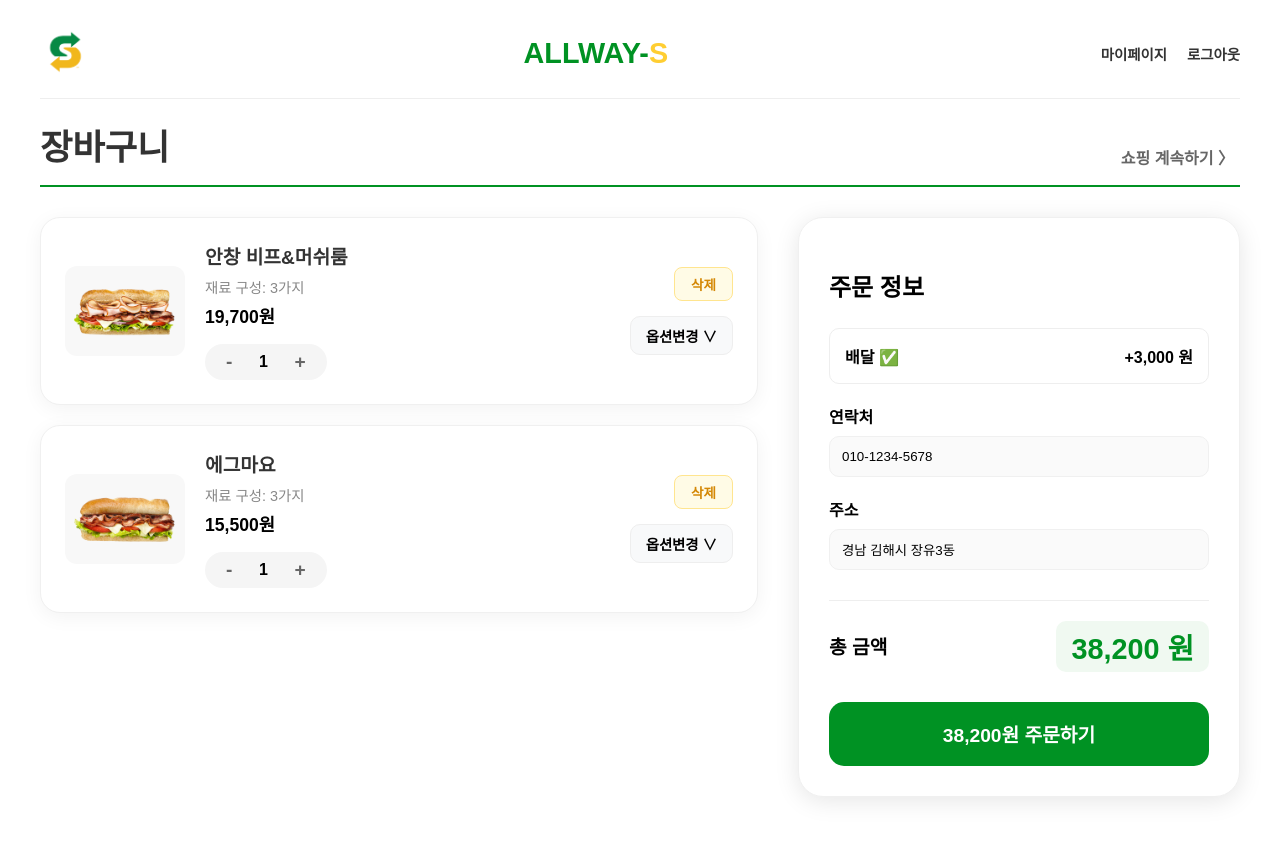
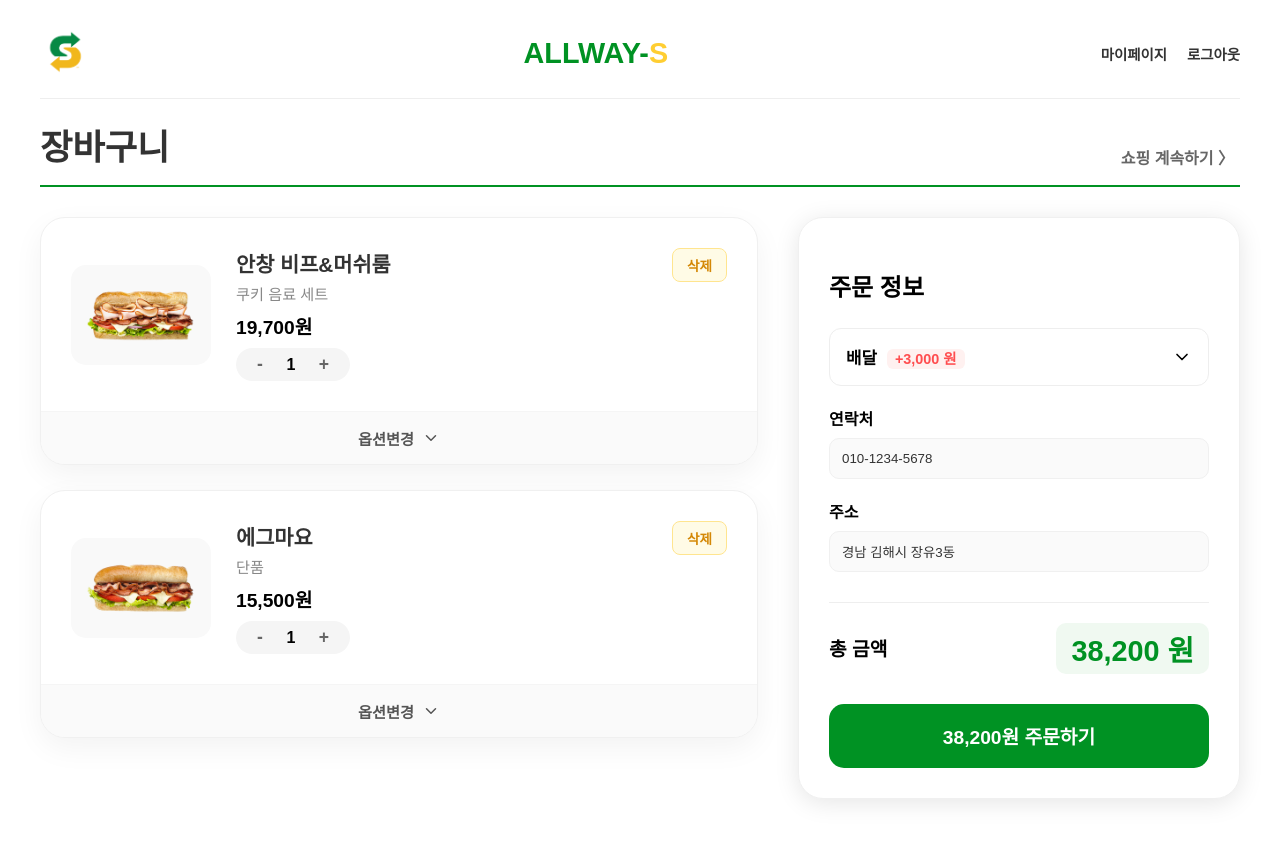
Before and after one commit to allway-s/allway_s, a React (Vite) app in the folder allways_front/: page /cart in a window 1280 px wide. Shown: the top 842 px of the page. Built offline with nearby package versions, Linux system fonts and the light colour scheme.

Commit message:
feat: 비로그인 블러처리, 장바구니 페이지 배송 방법 및 주문상품 옵션 선택  레이아웃 수정

```diff
--- a/allways_front/src/pages/CartPage/CartPage.jsx
+++ b/allways_front/src/pages/CartPage/CartPage.jsx
@@ -5,69 +5,73 @@
 import MainLogo from '../../assets/images/MainUpperImages/MainLogo.png';
 import OrderImg1 from '../../assets/images/PresetImages/PresetImage1.png';
 import OrderImg2 from '../../assets/images/PresetImages/PresetImage2.png';
+import { ChevronDown, ChevronUp } from 'lucide-react';
 
 const CartPage = () => {
   const navigate = useNavigate();
 
   const [cartItems, setCartItems] = useState([
-    {
-      id: 1,
-      name: "안창 비프&머쉬룸",
-      ingredientIds: [10, 22, 35],
-      price: 19700,
-      quantity: 1,
-      image: OrderImg1
-    },
-    {
-      id: 2,
-      name: "에그마요",
-      ingredientIds: [5, 12, 40],
-      price: 15500,
-      quantity: 1,
-      image: OrderImg2
-    }
+    { id: 1, name: "안창 비프&머쉬룸", ingredientIds: [10, 22, 35], price: 19700, quantity: 1, image: OrderImg1, selectedOption: "쿠키 음료 세트" },
+    { id: 2, name: "에그마요", ingredientIds: [5, 12, 40], price: 15500, quantity: 1, image: OrderImg2, selectedOption: "단품" }
   ]);
 
-  // 수량 변경 함수
+  const [isDropdownOpen, setIsDropdownOpen] = useState(false);
+  const [orderType, setOrderType] = useState('배달');
+  const [deliveryFee, setDeliveryFee] = useState(3000);
+  const [openOptionId, setOpenOptionId] = useState(null);
+
+  const orderOptions = [
+    { label: '배달', fee: 3000 },
+    { label: '픽업', fee: 0 },
+    { label: '매장에서 취식', fee: 0 }
+  ];
+
+  const productOptions = ["단품", "쿠키 음료 세트", "웨지 감자 세트"];
+
+  // ✅ 추가된 handleOrder 함수
+  const handleOrder = () => {
+    if (cartItems.length === 0) {
+      alert("장바구니가 비어있습니다. 상품을 담아주세요!");
+      return;
+    }
+
+    const confirmMessage = `${orderType}(으)로 총 ${totalPrice.toLocaleString()}원을 주문하시겠습니까?`;
+
+    if (window.confirm(confirmMessage)) {
+      // 실제 서비스라면 여기서 API 호출을 진행합니다.
+      alert("주문이 성공적으로 접수되었습니다!");
+      setCartItems([]); // 주문 완료 후 장바구니 비우기
+      navigate('/'); // 메인 페이지로 이동
+    }
+  };
+
   const updateQuantity = (id, delta) => {
     setCartItems(prev => prev.map(item =>
       item.id === id ? { ...item, quantity: Math.max(1, item.quantity + delta) } : item
     ));
   };
 
-  // 삭제 기능: 확인 후 삭제 완료 팝업
   const removeItem = (id) => {
     if (window.confirm("선택한 상품을 삭제하시겠습니까?")) {
       setCartItems(prev => prev.filter(item => item.id !== id));
-      alert("상품이 장바구니에서 삭제되었습니다.");
     }
   };
 
-// ✅ 주문하기 로직: 확인 -> 초기화 -> 완료 알림 -> 이동
-  const handleOrder = () => {
-    if (cartItems.length === 0) {
-      alert("장바구니가 비어있습니다.");
-      return;
-    }
-
-    // 1. 주문 의사 확인
-    if (window.confirm("주문하시겠습니까?")) {
-
-      // 2. 장바구니 상태 초기화 (백엔드 연결 시 여기서 API 호출)
-      setCartItems([]);
-
-      // 3. 최종 완료 알림
-      alert("주문이 완료되었습니다!");
-
-      // 4. 메인 페이지로 이동
-      navigate('/');
-    }
+  const handleTypeSelect = (opt) => {
+    setOrderType(opt.label);
+    setDeliveryFee(opt.fee);
+    setIsDropdownOpen(false);
   };
 
-  // 금액 계산 로직
+  const handleOptionSelect = (itemId, option) => {
+    setCartItems(prev => prev.map(item =>
+      item.id === itemId ? { ...item, selectedOption: option } : item
+    ));
+    setOpenOptionId(null);
+  };
+
   const subTotal = cartItems.reduce((acc, item) => acc + (item.price * item.quantity), 0);
-  const deliveryFee = cartItems.length > 0 ? 3000 : 0;
-  const totalPrice = subTotal + deliveryFee;
+  const totalPrice = cartItems.length > 0 ? subTotal + deliveryFee : 0;
 
   return (
     <div css={S.container}>
@@ -95,15 +99,17 @@
         <div css={S.cartList}>
           {cartItems.length > 0 ? (
             cartItems.map(item => (
-              <div key={item.id} css={S.cartItem}>
-                <div className="left-group">
+              <div key={item.id} css={S.cartItemCard}>
+                <div className="item-main">
+                  <div className="info-flex">
                     <div css={S.itemImage}>
                       <img src={item.image} alt={item.name} />
                     </div>
                     <div css={S.itemInfo}>
                       <span className="item-name">{item.name}</span>
-                    <span className="item-option">재료 구성: {item.ingredientIds.length}가지</span>
+                      <span className="item-sub">{item.selectedOption}</span>
                       <span className="item-price">{(item.price * item.quantity).toLocaleString()}원</span>
+
                       <div css={S.quantityControl}>
                         <button onClick={() => updateQuantity(item.id, -1)}>-</button>
                         <span>{item.quantity}</span>
@@ -111,16 +117,33 @@
                       </div>
                     </div>
                   </div>
+                  <button className="delete-icon-btn" onClick={() => removeItem(item.id)}>삭제</button>
+                </div>
 
-                <div className="right-group">
-                  <button css={S.deleteButton} onClick={() => removeItem(item.id)}>삭제</button>
-                  <button css={S.optionButton}>옵션변경 ∨</button>
+                <div css={S.itemOptionDropdown}>
+                  <div
+                    className="dropdown-header"
+                    onClick={() => setOpenOptionId(openOptionId === item.id ? null : item.id)}
+                  >
+                    <span>옵션변경</span>
+                    {openOptionId === item.id ? <ChevronUp size={18} /> : <ChevronDown size={18} />}
+                  </div>
+
+                  {openOptionId === item.id && (
+                    <ul className="option-list">
+                      {productOptions.map(opt => (
+                        <li key={opt} onClick={() => handleOptionSelect(item.id, opt)}>
+                          {opt}
+                        </li>
+                      ))}
+                    </ul>
+                  )}
                 </div>
               </div>
             ))
           ) : (
-            <div style={{ textAlign: 'center', padding: '100px 0', color: '#999', fontSize: '1.1rem' }}>
-              장바구니에 담긴 상품이 없습니다.
+            <div style={{ textAlign: 'center', padding: '100px 0', color: '#999', fontSize: '1.2rem' }}>
+              장바구니가 비어있습니다.
             </div>
           )}
         </div>
@@ -129,8 +152,26 @@
           <h2>주문 정보</h2>
           <div css={S.infoSection}>
             <div css={S.typeSelector}>
-              <div className="type-item">배달 ✅ <span>+{deliveryFee.toLocaleString()} 원</span></div>
+              <div className="selected-item" onClick={() => setIsDropdownOpen(!isDropdownOpen)}>
+                <div>
+                  <span>{orderType}</span>
+                  {deliveryFee > 0 && <span className="fee-highlight">+{deliveryFee.toLocaleString()} 원</span>}
                 </div>
+                {isDropdownOpen ? <ChevronUp size={20} /> : <ChevronDown size={20} />}
+              </div>
+
+              {isDropdownOpen && (
+                <ul className="options-list">
+                  {orderOptions.map((opt) => (
+                    <li key={opt.label} onClick={() => handleTypeSelect(opt)}>
+                      <span>{opt.label}</span>
+                      {opt.fee > 0 && <span className="fee-text">+{opt.fee.toLocaleString()} 원</span>}
+                    </li>
+                  ))}
+                </ul>
+              )}
+            </div>
+
             <div className="label-group">
               <label>연락처</label>
               <input type="text" value="010-1234-5678" readOnly />
@@ -140,6 +181,7 @@
               <input type="text" value="경남 김해시 장유3동" readOnly />
             </div>
           </div>
+
           <div css={S.totalPriceArea}>
             <span>총 금액</span>
             <strong>{totalPrice.toLocaleString()} 원</strong>
--- a/allways_front/src/pages/CartPage/CartPage.styles.js
+++ b/allways_front/src/pages/CartPage/CartPage.styles.js
@@ -76,91 +76,123 @@
     flex: 1;
     display: flex;
     flex-direction: column;
-    gap: 20px;
+    gap: 25px;
   `,
 
-  cartItem: css`
+  /* ✅ 도안 반영: 개별 상품 카드 스타일 */
+  cartItemCard: css`
     background: #fff;
-    border-radius: 20px;
-    padding: 24px;
-    box-shadow: 0 4px 20px rgba(0, 0, 0, 0.05);
-    display: flex;
-    justify-content: space-between;
-    align-items: center;
+    border-radius: 25px;
+    box-shadow: 0 10px 30px rgba(0, 0, 0, 0.05);
     border: 1px solid #f0f0f0;
+    overflow: hidden; /* 하단 드롭다운 포함을 위해 */
+    position: relative;
 
-    .left-group {
+    .item-main {
+      padding: 30px;
       display: flex;
-      align-items: center;
-      gap: 20px;
+      justify-content: space-between;
+      align-items: flex-start;
     }
 
-    .right-group {
+    .info-flex {
       display: flex;
-      flex-direction: column;
-      align-items: flex-end;
-      gap: 15px;
+      gap: 25px;
+      align-items: center;
+    }
+
+    /* 도안처럼 우측 상단에 배치되는 삭제 버튼 */
+    .delete-icon-btn {
+      background: #fffbe6;
+      border: 1px solid #ffe58f;
+      color: #d48806;
+      padding: 6px 14px;
+      border-radius: 8px;
+      font-size: 0.85rem;
+      font-weight: 700;
+      cursor: pointer;
+      transition: all 0.2s;
+      &:hover { background: #fff1b8; }
     }
   `,
 
   itemImage: css`
-    width: 120px;
-    height: 90px;
-    background: #f8f8f8;
-    border-radius: 12px;
+    width: 140px;
+    height: 100px;
+    background: #f9f9f9;
+    border-radius: 15px;
     display: flex;
     justify-content: center;
     align-items: center;
-    overflow: hidden;
-    img { width: 100%; height: 100%; object-fit: contain; }
+    img { width: 90%; height: 90%; object-fit: contain; }
   `,
 
   itemInfo: css`
     display: flex;
     flex-direction: column;
-    gap: 6px;
-    .item-name { font-size: 1.2rem; font-weight: 700; color: #333; }
-    .item-option { color: #888; font-size: 0.9rem; }
-    .item-price { font-size: 1.1rem; font-weight: 700; color: #000; }
+    gap: 4px;
+    .item-name { font-size: 1.3rem; font-weight: 800; color: #333; }
+    .item-sub { color: #888; font-size: 0.95rem; }
+    .item-price { font-size: 1.2rem; font-weight: 700; color: #000; margin: 4px 0; }
   `,
 
   quantityControl: css`
     display: flex;
     align-items: center;
-    gap: 15px;
+    gap: 12px;
     background: #f5f5f5;
-    padding: 6px 15px;
-    border-radius: 30px;
-    margin-top: 10px;
+    padding: 5px 15px;
+    border-radius: 20px;
     width: fit-content;
-    button { border: none; background: none; cursor: pointer; font-size: 1.2rem; font-weight: bold; color: #666; }
+    button { border: none; background: none; cursor: pointer; font-size: 1.1rem; font-weight: bold; color: #666; }
     span { font-weight: 700; min-width: 20px; text-align: center; }
   `,
 
-  /* ✅ 연한 노란색 삭제 버튼 디자인 */
-  deleteButton: css`
-    background: #fffbe6; /* 아주 연한 노란색 */
-    border: 1px solid #ffe58f; /* 노란색 테두리 */
-    color: #d48806; /* 짙은 황금색 글자 */
-    padding: 6px 16px;
-    border-radius: 8px;
-    font-size: 0.85rem;
-    font-weight: 700;
-    cursor: pointer;
-    transition: all 0.2s;
-    &:hover { background: #fff1b8; border-color: #ffcc00; }
-  `,
+  /* ✅ 도안 반영: 상품 카드 하단 옵션변경 드롭다운 */
+  itemOptionDropdown: css`
+    border-top: 1px solid #f5f5f5;
+    background: #fafafa;
 
-  optionButton: css`
-    border: 1px solid #eee;
-    background: #f8f9fa;
-    padding: 8px 15px;
-    border-radius: 10px;
-    font-weight: 600;
-    font-size: 0.9rem;
-    cursor: pointer;
-    transition: background 0.2s;
-    &:hover { background: #f1f1f1; }
+    .dropdown-header {
+      padding: 15px;
+      display: flex;
+      justify-content: center;
+      align-items: center;
+      gap: 8px;
+      cursor: pointer;
+      color: #555;
+      font-weight: 700;
+      font-size: 0.95rem;
+      transition: background 0.2s;
+      &:hover { background: #f0f0f0; }
+    }
+
+    .option-list {
+      list-style: none;
+      padding: 5px 0;
+      margin: 0;
+      background: #fff;
+      border-top: 1px solid #eee;
+      animation: slideDown 0.2s ease-out;
+
+      @keyframes slideDown {
+        from { opacity: 0; max-height: 0; }
+        to { opacity: 1; max-height: 200px; }
+      }
+
+      li {
+        padding: 12px 30px;
+        font-size: 0.95rem;
+        font-weight: 600;
+        border-bottom: 1px solid #f9f9f9;
+        cursor: pointer;
+        &:hover {
+          background: #f0f9f1;
+          color: #009223;
+        }
+        &:last-child { border-bottom: none; }
+      }
+    }
   `,
 
   orderSidebar: css`
@@ -185,15 +217,69 @@
       flex-direction: column;
       gap: 8px;
       label { font-weight: 700; font-size: 1rem; }
-      input { padding: 12px; border: 1px solid #f0f0f0; background: #fafafa; border-radius: 10px; }
+      input {
+        padding: 12px;
+        border: 1px solid #f0f0f0;
+        background: #fafafa;
+        border-radius: 10px;
+        font-family: inherit;
+        color: #333;
+      }
     }
   `,
 
   typeSelector: css`
-    border: 1px solid #eee;
-    border-radius: 10px;
-    padding: 15px;
-    .type-item { display: flex; justify-content: space-between; font-weight: 600; }
+    position: relative;
+    border: 1.5px solid #eee;
+    border-radius: 12px;
+    background: #fff;
+    cursor: pointer;
+    transition: all 0.2s ease;
+    &:hover { border-color: #009223; }
+
+    .selected-item {
+      display: flex;
+      justify-content: space-between;
+      align-items: center;
+      padding: 16px;
+      font-weight: 800;
+      font-size: 1.05rem;
+      .fee-highlight {
+        color: #ff4d4f;
+        margin-left: 10px;
+        background: #fff1f0;
+        padding: 2px 8px;
+        border-radius: 6px;
+        font-size: 0.9rem;
+      }
+    }
+
+    .options-list {
+      position: absolute;
+      top: calc(100% + 5px);
+      left: 0;
+      right: 0;
+      background: #fff;
+      border: 1px solid #eee;
+      border-radius: 12px;
+      list-style: none;
+      padding: 8px 0;
+      margin: 0;
+      z-index: 100;
+      box-shadow: 0 10px 25px rgba(0,0,0,0.1);
+      overflow: hidden;
+      li {
+        padding: 12px 16px;
+        display: flex;
+        justify-content: space-between;
+        align-items: center;
+        font-size: 1rem;
+        font-weight: 600;
+        color: #555;
+        &:hover { background: #f0f9f1; color: #009223; }
+        .fee-text { color: #ff4d4f; font-weight: 700; font-size: 0.9rem; }
+      }
+    }
   `,
 
   totalPriceArea: css`
@@ -205,10 +291,11 @@
     span { font-size: 1.2rem; font-weight: 700; }
     strong {
       font-size: 1.8rem;
-      color: #009223; /* 브랜드색상으로 조화롭게 변경 */
+      color: #009223;
       background: #f0f9f1;
       padding: 5px 15px;
       border-radius: 10px;
+      transition: all 0.3s ease;
     }
   `,
 
@@ -224,6 +311,10 @@
     font-weight: 800;
     cursor: pointer;
     transition: all 0.2s;
-    &:hover { background: #007a1d; transform: translateY(-2px); }
+    &:hover {
+      background: #007a1d;
+      transform: translateY(-2px);
+      box-shadow: 0 5px 15px rgba(0, 146, 35, 0.3);
+    }
   `,
 };
--- a/allways_front/src/pages/MainPage/HomePage/HomePage.styles.js
+++ b/allways_front/src/pages/MainPage/HomePage/HomePage.styles.js
@@ -116,7 +116,7 @@
     /* margin-right: 30.5rem;  */
 
     &:hover {
-      background: #000;
+      background: #1e6a1a;
       color: #fff;
       transform: scale(1.05);
     }
--- a/allways_front/src/pages/MainPage/MainPageDetail/PopularSection/PopularSection.styles.js
+++ b/allways_front/src/pages/MainPage/MainPageDetail/PopularSection/PopularSection.styles.js
@@ -1,26 +1,17 @@
 /** @jsxImportSource @emotion/react */
-
 import { css } from '@emotion/react';
 
-
-
 export const S = {
-   section: css`
-   padding: 4rem 1rem;
-   background-color: #fff;
-
+  section: css`
+    padding: 4rem 1rem;
+    background-color: #fff;
   `,
-
-
 
   container: css`
     max-width: 1200px;
     margin: 0 auto;
     padding: 0 4rem;
-
   `,
-
-
 
   header: css`
     display: flex;
@@ -34,8 +25,6 @@
     padding: 0 0.5rem;
   `,
 
-
-
   title: css`
     font-size: 2.1rem;
     font-weight: 900;
@@ -43,18 +32,13 @@
     letter-spacing: -0.03em;
   `,
 
-
-
   headerRight: css`
     display: flex;
     align-items: center;
-    /* 🌟 남은 공간을 다 차지하게 해서 버튼을 끝으로 보낼 준비 */
     flex: 1;
     justify-content: flex-end;
     gap: 1rem;
   `,
-
-
 
   headerText: css`
     font-size: 1.1rem;
@@ -63,10 +47,7 @@
     @media (max-width: 768px) {
       display: none;
     }
-
   `,
-
-
 
   iconButton: css`
     width: 44px;
@@ -79,23 +60,14 @@
     justify-content: space-around;
     cursor: pointer;
     transition: all 0.2s ease-in-out;
-
-
-
-    /* 🌟 글자와 딱 붙지 않게 왼쪽 여백을 최대로 밀어버림 */
     margin-left: 1rem;
-
-
 
     &:hover {
       background: #000;
       color: #fff;
       transform: scale(1.05);
     }
-
   `,
-
-
 
   grid: css`
     display: flex !important;
@@ -103,30 +75,55 @@
     gap: 4rem;
     width: 100%;
     flex-wrap: wrap;
-
+    position: relative; /* ✅ 메시지 배치를 위한 기준점 */
   `,
 
-
-
-  cardWrapper: css`
+  // ✅ 블러 상태를 인자로 받는 함수형 스타일
+  cardWrapper: (isBlur) => css`
     position: relative;
     flex: 0 1 320px;
     min-width: 280px;
+    transition: all 0.3s ease;
 
-
+    ${isBlur && css`
+      filter: blur(8px);      /* ✅ 흐림 효과 */
+      pointer-events: none;   /* ✅ 클릭 방지 */
+      user-select: none;      /* ✅ 드래그 방지 */
+      opacity: 0.6;           /* ✅ 투명도 조절 */
+    `}
 
     @media (max-width: 640px) {
       flex: 1 1 100%;
       max-width: 400px;
-
     }
-
   `,
 
+  // ✅ 블러된 영역 중앙에 띄울 안내 문구 스타일
+  blurMessage: css`
+    position: absolute;
+    top: 50%;
+    left: 50%;
+    transform: translate(-50%, -50%);
+    z-index: 20;
+    background: #ffe41a; /* 서브웨이 메인 그린 컬러 */
+    color: white;
+    padding: 1.2rem 2.5rem;
+    border-radius: 50px;
+    font-size: 1.1rem;
+    font-weight: 800;
+    box-shadow: 0 10px 25px rgba(0, 146, 35, 0.3);
+    white-space: nowrap;
+    cursor: pointer;
+    transition: all 0.2s ease;
+    border: none;
 
+    &:hover {
+      background: #ffc812;
+      transform: translate(-50%, -50%) scale(1.05);
+    }
+  `,
 
   bestBadge: css`
-
     position: absolute;
     top: -10px;
     left: -10px;
@@ -141,7 +138,5 @@
     z-index: 10;
     border: 3px solid white;
     box-shadow: 0 4px 12px rgba(0, 0, 0, 0.15);
-
   `,
-
 };
```
Also changed, not shown: allways_front/src/pages/MainPage/MainPageDetail/PopularSection/PopularSection.jsx (+19 -3 lines). Lines whose indentation alone changed are shown as unchanged.
